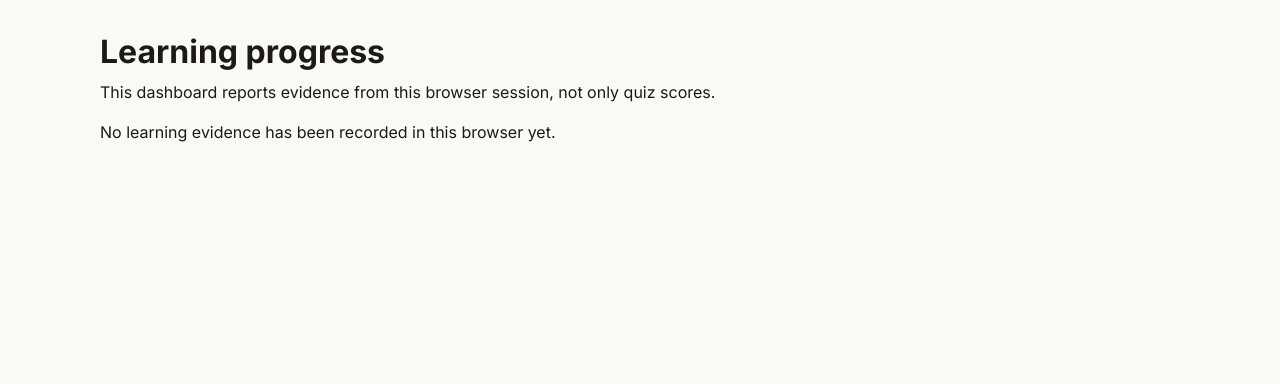
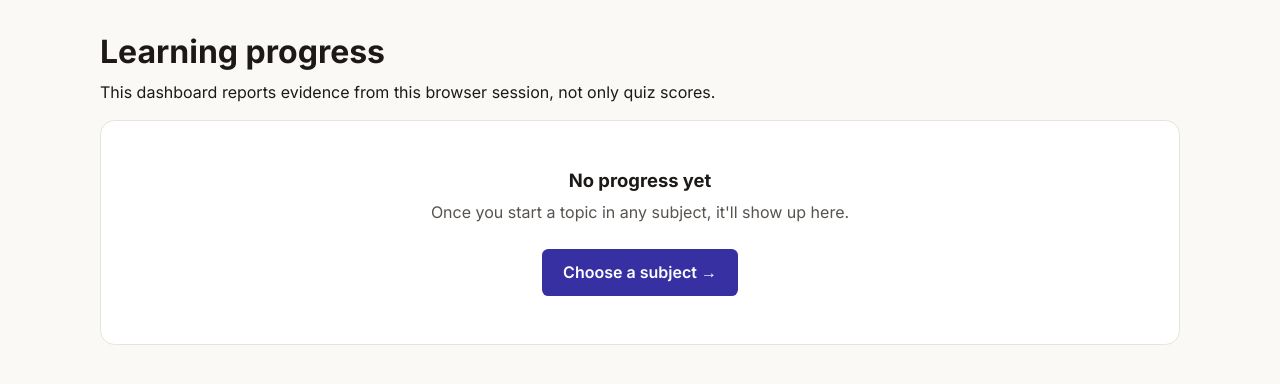
Before and after one commit to ai-thinking-team/AI-thinking, a Django app: page /progress/ in a window 1280 px wide. Shown: the part 66-450 px from the top of the page. Run offline with Django 5.2, Linux system fonts and the light colour scheme.

Commit message:
Design the Progress page's empty state
Previously showed a single plain sentence when no learning evidence
existed yet. Replace it with a styled panel (heading, short
explanation, and a button back to Home) matching the rest of the
page's design.

Co-Authored-By: Claude Sonnet 5 <noreply@anthropic.com>
Claude-Session: https://claude.ai/code/session_01KWRPu17J7XvzpfrtLb71qU

```diff
--- a/apps/progress/templates/progress/dashboard.html
+++ b/apps/progress/templates/progress/dashboard.html
@@ -24,6 +24,10 @@
     {% endfor %}
   </div>
 {% else %}
-  <p>No learning evidence has been recorded in this browser yet.</p>
+  <div class="empty-state">
+    <h2>No progress yet</h2>
+    <p>Once you start a topic in any subject, it'll show up here.</p>
+    <a class="button-link" href="{% url 'core:home' %}">Choose a subject →</a>
+  </div>
 {% endif %}
 {% endblock %}
--- a/static/css/base.css
+++ b/static/css/base.css
@@ -288,3 +288,23 @@ code { font-family: 'JetBrains Mono', ui-monospace, monospace; }
 
 .show-more-link { display: inline-block; margin-top: .8rem; font-size: .85rem; font-weight: 600; color: var(--color-primary); text-decoration: none; }
 .show-more-link:hover { text-decoration: underline; }
+
+.empty-state {
+  background: var(--color-surface);
+  border: 1px solid var(--color-border);
+  border-radius: .9rem;
+  padding: 3rem 2rem;
+  text-align: center;
+}
+.empty-state h2 { margin: 0 0 .5rem; }
+.empty-state p { color: var(--color-muted-fg); margin: 0 0 1.5rem; }
+.empty-state .button-link {
+  display: inline-block;
+  padding: .7rem 1.3rem;
+  border-radius: .4rem;
+  background: var(--color-primary);
+  color: #fff;
+  text-decoration: none;
+  font-weight: 600;
+}
+.empty-state .button-link:hover { background: var(--color-primary-hover); }
```
